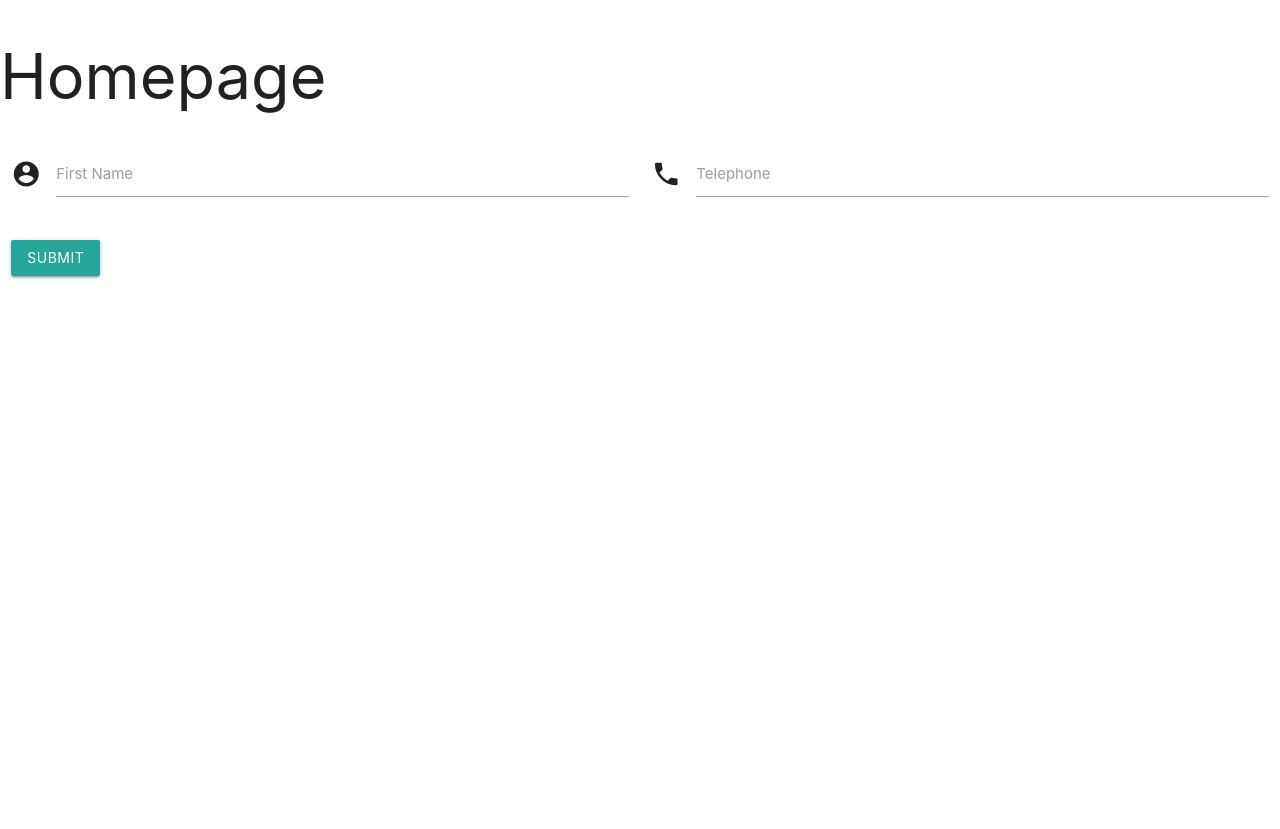
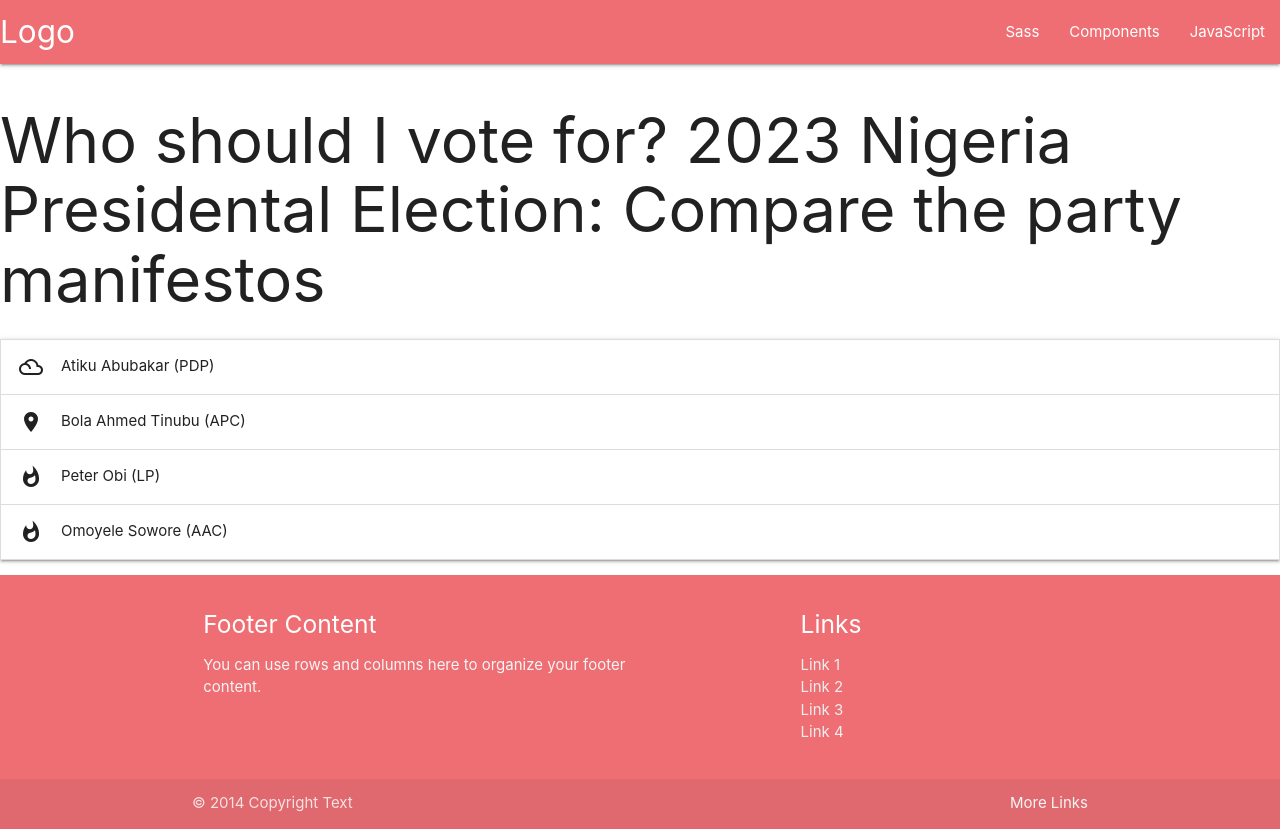
Before and after one commit to MrEcho92/nigeria_elections, a Django app: template public/templates/index.html in a window 1280 px wide. Before the commit the page ends 279 px from the top, so only its background shows below. Run offline with Django 3.2, Linux system fonts and the light colour scheme; the template is opened without the code that fills it, so the values that code supplies are empty.

Commit message:
Add text for homepage #12

```diff
--- /dev/null
+++ b/public/static/main.js
@@ -0,0 +1,4 @@
+document.addEventListener('DOMContentLoaded', function () {
+    var elems = document.querySelectorAll('.collapsible.expandable');
+    var instances = M.Collapsible.init(elems);
+});
--- a/public/templates/base.html
+++ b/public/templates/base.html
@@ -16,11 +16,48 @@
 </head>
 
 <body>
+    <nav>
+        <div class="nav-wrapper">
+            <a href="#" class="brand-logo">Logo</a>
+            <ul id="nav-mobile" class="right hide-on-med-and-down">
+                <li><a href="sass.html">Sass</a></li>
+                <li><a href="badges.html">Components</a></li>
+                <li><a href="collapsible.html">JavaScript</a></li>
+            </ul>
+        </div>
+    </nav>
     {% block content %}
     {% endblock %}
-
+    <footer class="page-footer">
+        <div class="container">
+            <div class="row">
+                <div class="col l6 s12">
+                    <h5 class="white-text">Footer Content</h5>
+                    <p class="grey-text text-lighten-4">You can use rows and columns here to organize your footer
+                        content.</p>
+                </div>
+                <div class="col l4 offset-l2 s12">
+                    <h5 class="white-text">Links</h5>
+                    <ul>
+                        <li><a class="grey-text text-lighten-3" href="#!">Link 1</a></li>
+                        <li><a class="grey-text text-lighten-3" href="#!">Link 2</a></li>
+                        <li><a class="grey-text text-lighten-3" href="#!">Link 3</a></li>
+                        <li><a class="grey-text text-lighten-3" href="#!">Link 4</a></li>
+                    </ul>
+                </div>
+            </div>
+        </div>
+        <div class="footer-copyright">
+            <div class="container">
+                © 2014 Copyright Text
+                <a class="grey-text text-lighten-4 right" href="#!">More Links</a>
+            </div>
+        </div>
+    </footer>
     <!-- Compiled and minified JavaScript -->
     <script src="https://cdnjs.cloudflare.com/ajax/libs/materialize/1.0.0/js/materialize.min.js"></script>
+
+    <script src="{% static 'main.js' %}"></script>
 </body>
 
 </html>
--- a/public/templates/index.html
+++ b/public/templates/index.html
@@ -1,26 +1,26 @@
 {% extends "base.html" %}
 
 {% block content %}
-<h1>Homepage</h1>
 
-<div class="row">
-    <form class="col s12">
-        <div class="row">
-            <div class="input-field col s6">
-                <i class="material-icons prefix">account_circle</i>
-                <input id="icon_prefix" type="text" class="validate">
-                <label for="icon_prefix">First Name</label>
-            </div>
-            <div class="input-field col s6">
-                <i class="material-icons prefix">phone</i>
-                <input id="icon_telephone" type="tel" class="validate">
-                <label for="icon_telephone">Telephone</label>
-            </div>
-        </div>
-        <a class="waves-effect waves-light btn">Submit</a>
-    </form>
-</div>
+<h1>Who should I vote for? 2023 Nigeria Presidental Election: Compare the party manifestos</h1>
 
-
+<ul class="collapsible expandable">
+    <li>
+        <div class="collapsible-header"><i class="material-icons">filter_drama</i>Atiku Abubakar (PDP)</div>
+        <div class="collapsible-body"><span>Lorem ipsum dolor sit amet.</span></div>
+    </li>
+    <li>
+        <div class="collapsible-header"><i class="material-icons">place</i>Bola Ahmed Tinubu (APC)</div>
+        <div class="collapsible-body"><span>Lorem ipsum dolor sit amet.</span></div>
+    </li>
+    <li>
+        <div class="collapsible-header"><i class="material-icons">whatshot</i>Peter Obi (LP)</div>
+        <div class="collapsible-body"><span>Lorem ipsum dolor sit amet.</span></div>
+    </li>
+    <li>
+        <div class="collapsible-header"><i class="material-icons">whatshot</i>Omoyele Sowore (AAC)</div>
+        <div class="collapsible-body"><span>Lorem ipsum dolor sit amet.</span></div>
+    </li>
+</ul>
 
 {% endblock %}
```
Also changed, not shown: README.md.
